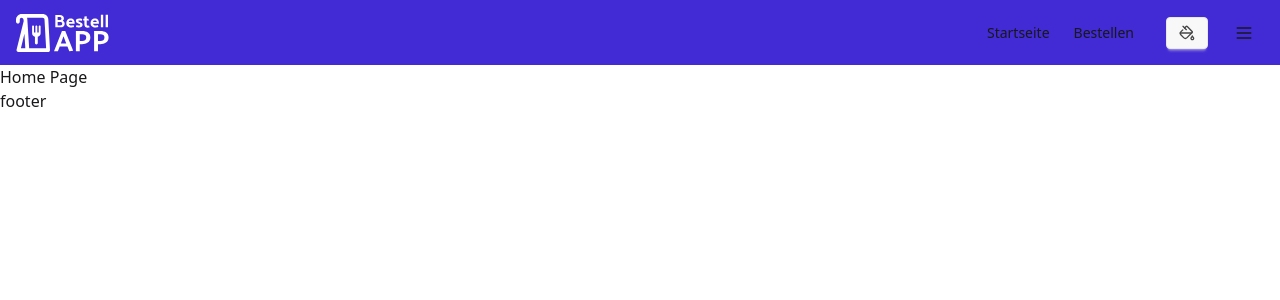
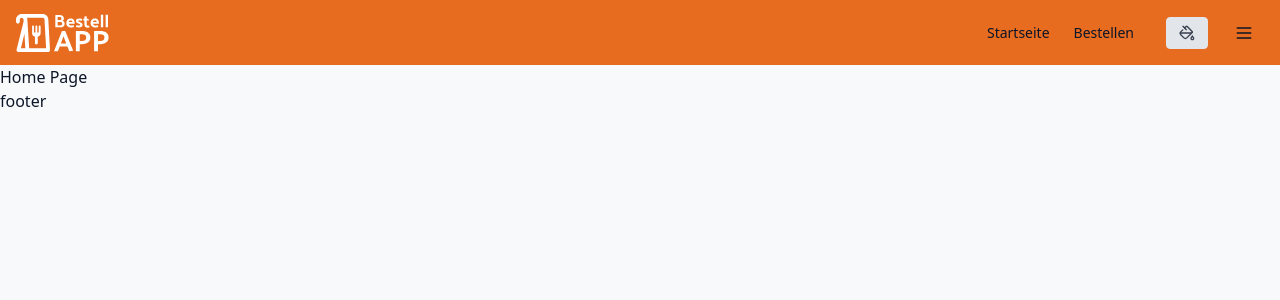
Before and after one commit to larsbeckdev/demo-bestell-app, a Vue app: page / in a window 1280 px wide. Shown: the top 300 px of the page. Built offline with nearby package versions, Linux system fonts and the light colour scheme.

Commit message:
Update default theme initialization and selection to "bestellapp"

```diff
--- a/src/components/ui/theme/ThemeController.vue
+++ b/src/components/ui/theme/ThemeController.vue
@@ -4,7 +4,7 @@ import { THEMES } from './data.js'
 import { initTheme, applyTheme, setStoredTheme, getStoredTheme } from './utils.js'
 import { PaintBucket } from 'lucide-vue-next'
 
-const selected = ref('light')
+const selected = ref('bestellapp')
 
 function setTheme(theme) {
   selected.value = theme
@@ -13,7 +13,7 @@ function setTheme(theme) {
 }
 
 onMounted(() => {
-  const theme = initTheme('light')
+  const theme = initTheme('bestellapp')
   selected.value = theme
 
   const stored = getStoredTheme()
```
